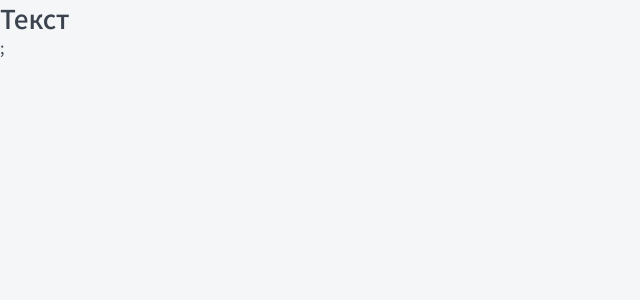
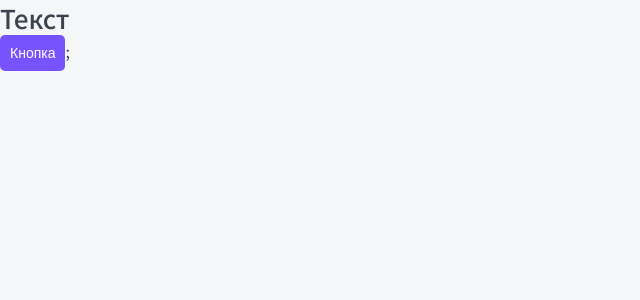
Before and after one commit to PavelMelnik94/top-app, a Next.js app: page / in a window 1280 px wide. Shown: the top 300 px of the page, without its empty margins (0-640 px from the left). Built offline with nearby package versions, Linux system fonts and the light colour scheme.

Commit message:
компонент Button

```diff
--- /dev/null
+++ b/components/Button/Button.module.css
@@ -0,0 +1,28 @@
+.button {
+  display: inline-block;
+
+  box-sizing: border-box;
+  padding: 10px;
+
+  cursor: pointer;
+  text-align: center;
+  border: none;
+  border-radius: 5px;
+  font-size: 14px;
+  transition: all 0.3s;
+}
+
+.primary {
+  color: var(--white);
+  background-color: var(--primary);
+}
+
+.primary:hover {
+  background-color: var(--primary-hover);
+}
+
+.ghost {
+  color: var(--black);
+  background: none;
+  border: 1px solid var(--gray-light);
+}
--- /dev/null
+++ b/components/Button/Button.props.ts
@@ -0,0 +1,6 @@
+import { ReactNode } from "react";
+
+export interface ButtonProps {
+  children: ReactNode;
+  appearance: "primary" | "ghost";
+}
--- /dev/null
+++ b/components/Button/Button.tsx
@@ -0,0 +1,16 @@
+import styles from "./Button.module.css";
+import { ButtonProps } from "./Button.props";
+import cn from "classnames";
+
+export const Button = ({ appearance, children }: ButtonProps): JSX.Element => {
+  return (
+    <button
+      className={cn(styles.button, {
+        [styles.primary]: appearance === "primary",
+        [styles.ghost]: appearance === "ghost",
+      })}
+    >
+      {children}
+    </button>
+  );
+};
--- a/components/Htag/Htag.tsx
+++ b/components/Htag/Htag.tsx
@@ -1,4 +1,4 @@
-import { HtagProps } from "./HtagProps";
+import { HtagProps } from "./Htag.props";
 import styles from "./Htag.module.css";
 
 export const Htag = ({ tag, children }: HtagProps): JSX.Element => {
--- a/components/index.ts
+++ b/components/index.ts
@@ -1 +1,2 @@
 export * from "./Htag/Htag";
+export * from "./Button/Button";
--- a/package.json
+++ b/package.json
@@ -16,10 +16,12 @@
     "react-dom": "17.0.2"
   },
   "devDependencies": {
+    "@types/classnames": "^2.3.1",
     "@types/node": "^16.7.10",
     "@types/react": "^17.0.19",
     "@typescript-eslint/eslint-plugin": "^4.30.0",
     "@typescript-eslint/parser": "^4.30.0",
+    "classnames": "^2.2.6",
     "eslint": "7.32.0",
     "eslint-config-next": "11.1.2",
     "stylelint": "^13.13.1",
--- a/pages/index.tsx
+++ b/pages/index.tsx
@@ -1,9 +1,10 @@
-import { Htag } from "../components";
+import { Button, Htag } from "../components";
 
 export default function Home(): JSX.Element {
   return (
     <>
       <Htag tag="h1">Текст</Htag>
+      <Button appearance={"primary"}>Кнопка</Button>
     </>
   );
 }
--- a/styles/globals.css
+++ b/styles/globals.css
@@ -20,8 +20,10 @@ a {
 
 :root {
   --black: #3b434e;
+  --gray-light: #b4b1b1;
   --white: white;
   --primary: #7653fc;
+  --primary-hover: #593bd1;
   --red: #fc8360;
   --green: #1dc37e;
   --green-light: #cbf8e4;
```
Also changed, not shown: components/Htag/Htag.props.ts (renamed from components/Htag/HtagProps.ts), 1 other file (tests, documents, lock files or other folders).
